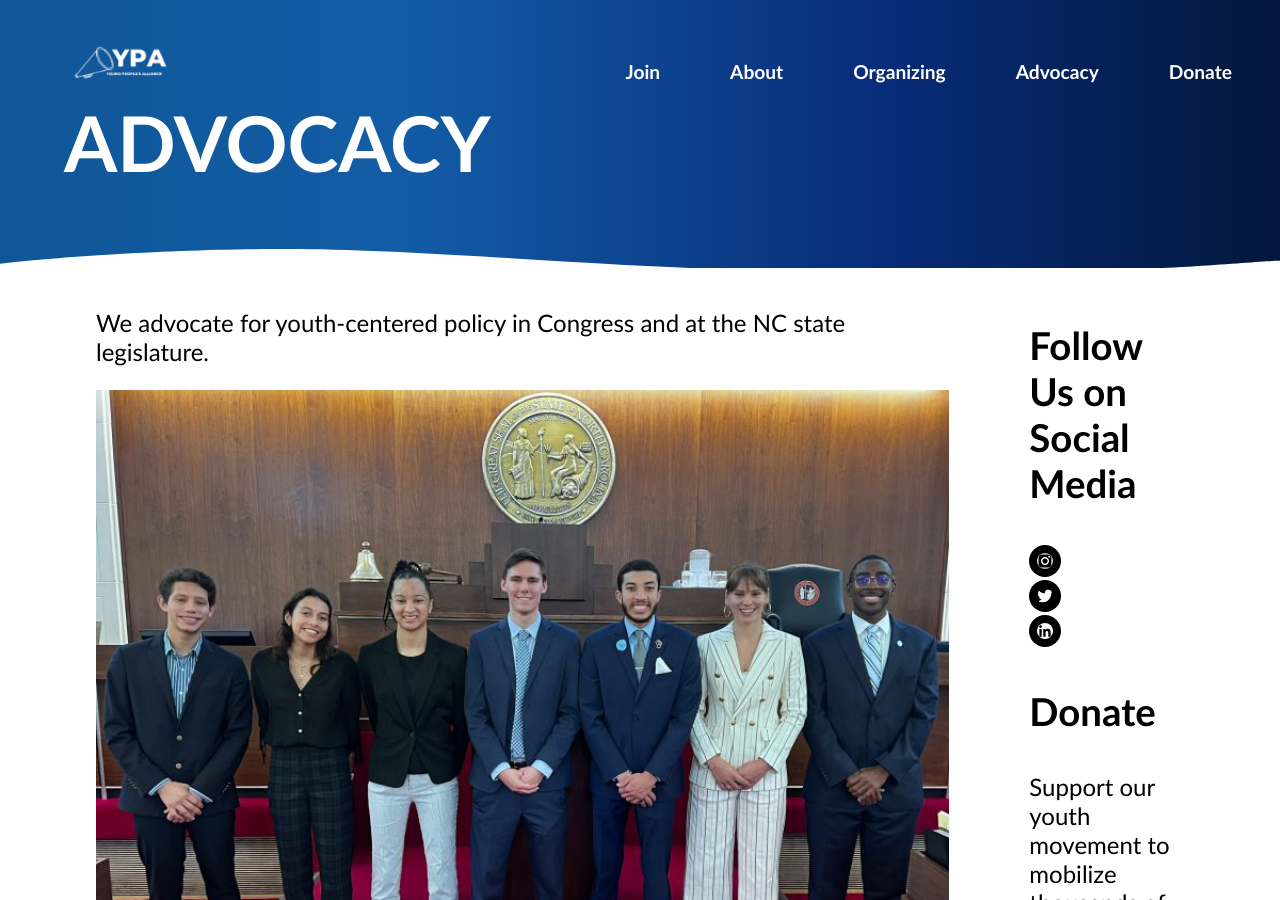
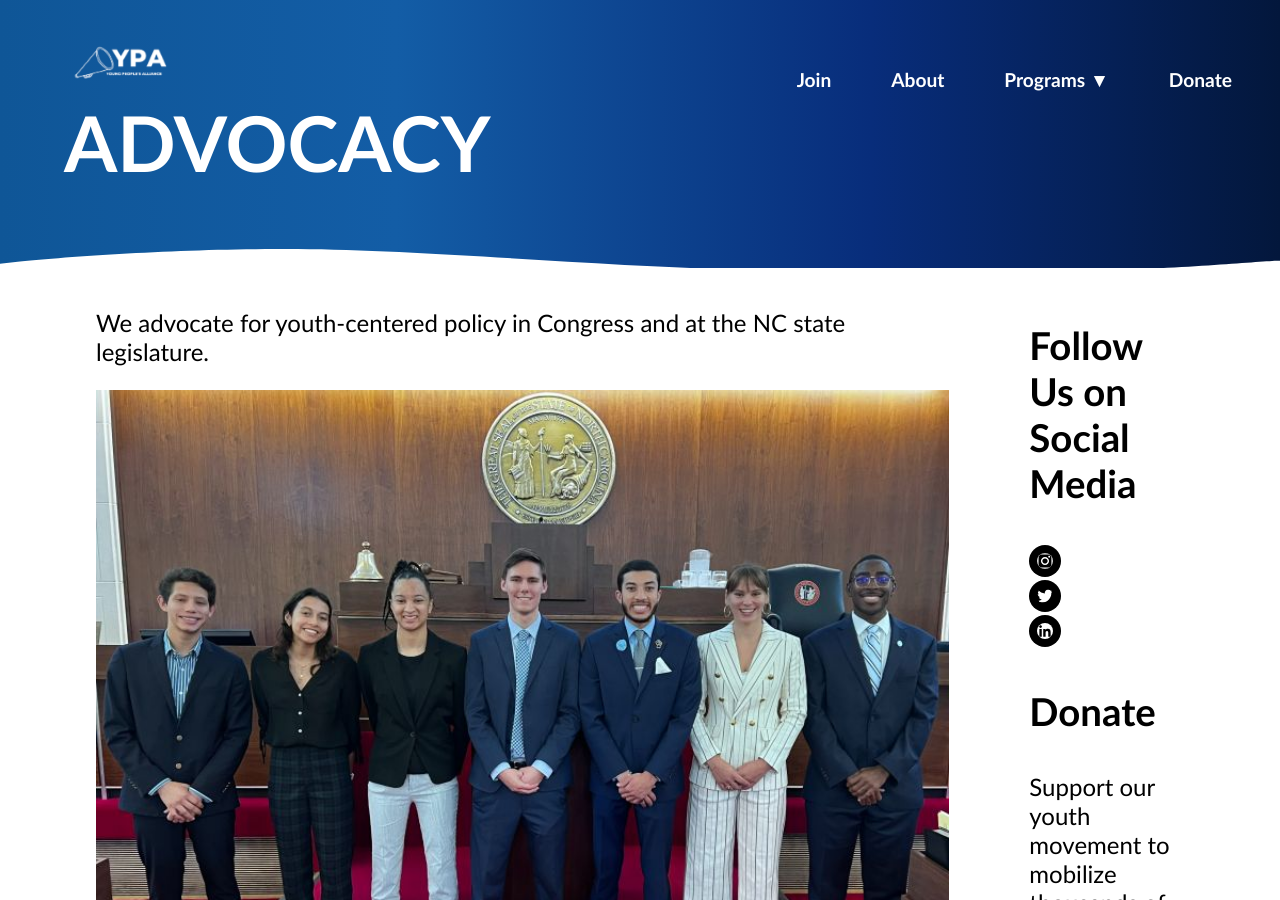
Before and after one commit to JacksonMeade/ncypa, a Jekyll site: the page built from _posts/2023-02-13-advocacy.md, in a window 1280 px wide and 900 px high. Built offline with Jekyll 4.4.1, drawn with Linux system fonts in a browser that asks for light colours; nearby versions of some CDN libraries; a script that is not in the unit is left out; some of the changed text lies outside the part shown.

Commit message:
add ai and better navbar

```diff
--- a/_includes/nav.html
+++ b/_includes/nav.html
@@ -7,8 +7,13 @@
       <div class="links">
       <a href="get-involved">Join</a>
       <a href="about-us">About</a>
-      <a href="organizing">Organizing</a>
-      <a href="advocacy">Advocacy</a>
+      <div class="dropdown">
+        <a class="dropbtn">Programs ▼</a>
+        <div class="dropdown-content">
+          <a href="organizing">Organizing</a>
+          <a href="advocacy">Advocacy</a>
+        </div>
+      </div>
       <!--<a href="blog">Blog</a>-->
       <a href="https://givebutter.com/ncypa" target="_blank" class="featured">Donate</a>
       </div>
--- a/assets/css/nav.css
+++ b/assets/css/nav.css
@@ -43,14 +43,21 @@
     flex-shrink: 0;
   }
 
-  header .links a {
+  header .links>* {
     position: relative;
     color: white;
-    margin-left: 10px;
     font-size: 1.2em;
     padding: 0.5rem 1.75rem;
     text-decoration: none;
     transition: color 0.2s ease;
+  }
+
+  header.scrolled .links>* {
+    margin-left: 10px;
+  }
+
+  header .links>*:hover, header .links>*:focus {
+    background-color: rgba(255, 255, 255, 0.2);
   }
 
   header.scrolled .links {
@@ -74,8 +81,8 @@
     opacity: 0;
     transition: opacity 0.2s ease, box-shadow 0.2s ease, margin-top 0.2s ease;
 
-    -webkit-box-shadow: 2px 2px 0px 0px rgba(192,0,0,0.4), 5px 5px 0px 0px rgba(192,0,0,0.4), 5px 5px 0px 0px rgba(204,0,0,0);
-    box-shadow: 2px 2px 0px 0px rgba(192,0,0,0.4), 5px 5px 0px 0px rgba(192,0,0,0.4), 5px 5px 0px 0px rgba(204,0,0,0);
+    /* -webkit-box-shadow: 2px 2px 0px 0px rgba(192,0,0,0.4), 5px 5px 0px 0px rgba(192,0,0,0.4), 5px 5px 0px 0px rgba(204,0,0,0);
+    box-shadow: 2px 2px 0px 0px rgba(192,0,0,0.4), 5px 5px 0px 0px rgba(192,0,0,0.4), 5px 5px 0px 0px rgba(204,0,0,0); */
   }
 
   header .links a:hover::before {
@@ -452,3 +459,70 @@
     width: 60%;
     z-index: -10;
 }
+
+
+/* Dropdown Button */
+.dropbtn {
+    cursor: pointer;
+  }
+
+  /* The container <div> - needed to position the dropdown content */
+  .dropdown {
+    position: relative;
+    display: inline-block;
+    padding: 0.5rem 0 !important;
+  }
+
+  .dropdown a {
+    padding: 0 1.75rem;
+}
+
+  /* Dropdown Content (Hidden by Default) */
+  .dropdown-content {
+    width: 100%;
+    text-align: center;
+    display: none;
+    position: absolute;
+    box-shadow: 0px 8px 16px 0px rgba(0,0,0,0.2);
+    z-index: 1;
+    margin-top: 0.5rem;
+  }
+
+  /* Links inside the dropdown */
+  .dropdown-content a {
+    background-color: rgb(15,86,151);
+    padding: 12px 16px;
+    text-decoration: none;
+    text-align: center;
+    display: block;
+  }
+
+
+  /* Change color of dropdown links on hover */
+  .dropdown-content a:hover {    background-color: rgb(34, 108, 178);
+}
+
+header.scrolled .dropdown-content a {
+    background-color: white;
+    border-radius: 2rem;
+    color: black;
+  }
+
+header.scrolled .dropdown-content {
+    border-radius: 2rem;
+  }
+
+header:scrolled .dropdown:hover {
+    background-color: white;
+    border-radius: 2rem;
+}
+
+header.scrolled .dropdown-content a:hover {
+    background-color: rgb(15,86,151);
+    color: white;
+  }
+
+  /* Show the dropdown menu on hover */
+  .dropdown:hover .dropdown-content {
+    display: block;
+  }
```
Also changed, not shown: _posts/2023-02-13-advocacy.md (+6 -0 lines).
